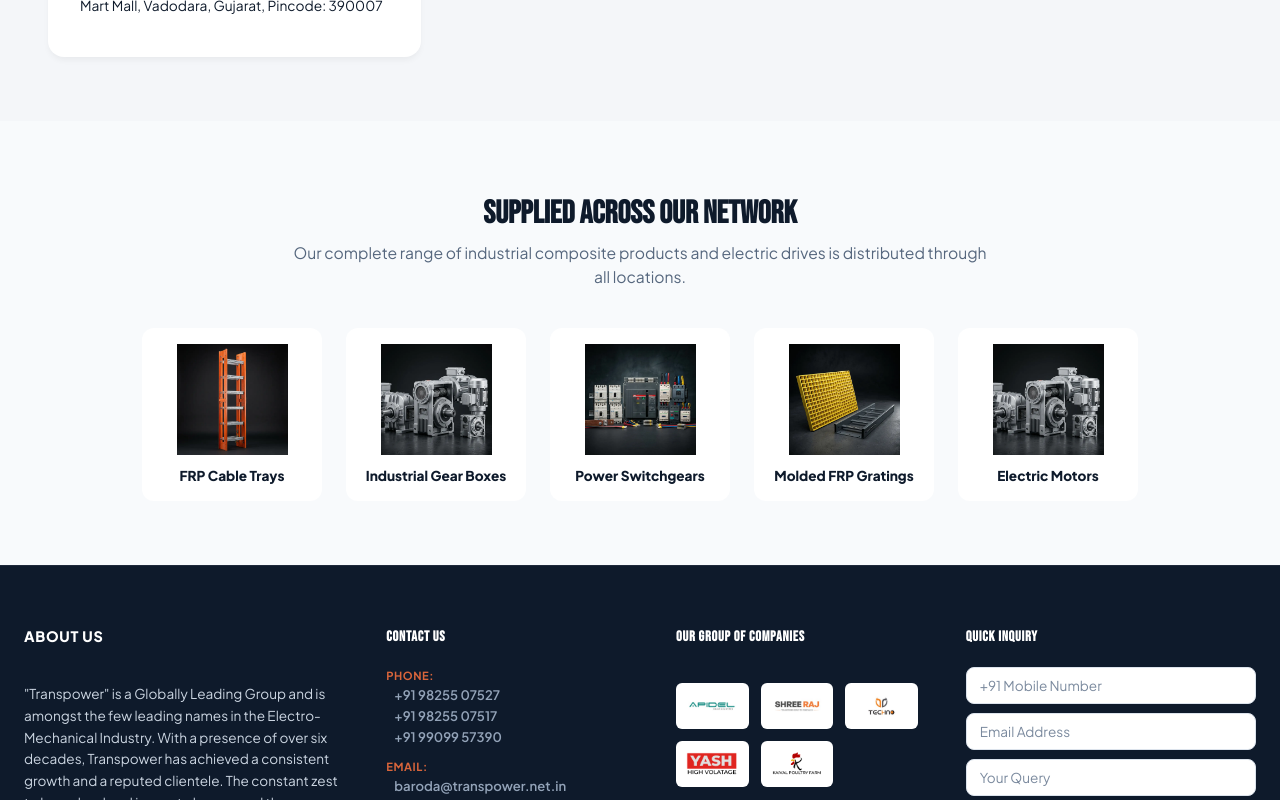
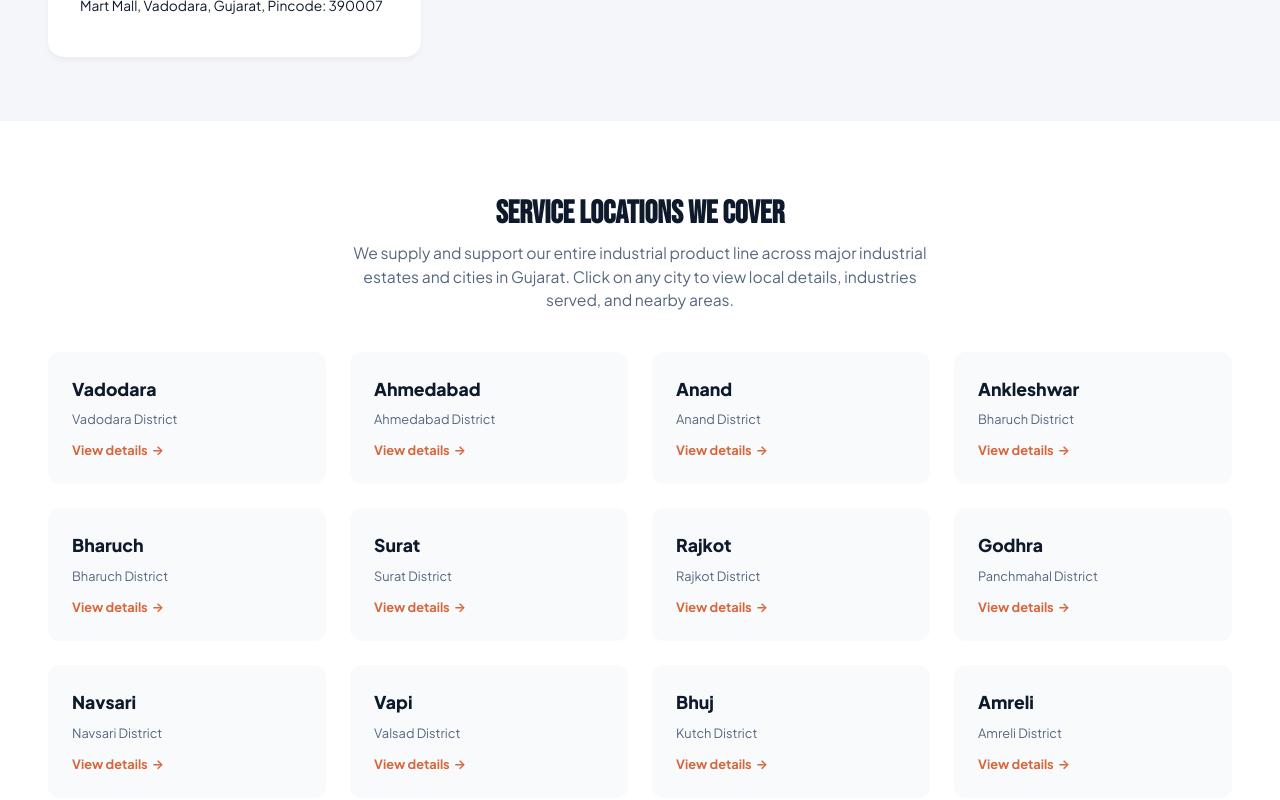
Before and after one commit to Jayjadav221024/transpower.com, a React (Vite) app in the folder frontend/: page /locations in a window 1280 px wide. Shown: the part 1020-1820 px from the top of the page. Built offline with nearby package versions, Linux system fonts and the light colour scheme; no server answers.

Commit message:
feat: add LocationsPage to display office network, service cities, and product distribution map

```diff
--- a/frontend/src/pages/LocationsPage.jsx
+++ b/frontend/src/pages/LocationsPage.jsx
@@ -4,10 +4,11 @@ import '../styles/locations.css';
 import { PRODUCT_CARDS } from '../data/products';
 import { SITE_NAME, absoluteUrl } from '../config/site';
 import { GROUP_OFFICES } from '../data/company';
+import { CITIES } from '../data/cities';
 
 export default function LocationsPage() {
   const title = 'Where We Supply';
-  const description = 'Transpower Technologies Pvt. Ltd. supplies high-performance FRP molded gratings, cable trays, industrial gearboxes, and electrical switchgears through our offices in Vadodara, Ahmedabad, and Ankleshwar.';
+  const description = 'Transpower Technologies Pvt. Ltd. supplies high-performance FRP molded gratings, cable trays, industrial gearboxes, and electrical switchgears through our offices and extensive supply network in Vadodara, Ahmedabad, Anand, Ankleshwar, Bharuch, Surat, Rajkot, Godhra, Navsari, Vapi, Bhuj, Amreli, and Dahod.';
 
   const jsonLd = [
     {
@@ -92,6 +93,54 @@ export default function LocationsPage() {
         </div>
       </section>
 
+      <section className="section locations-cities" style={{ padding: '4rem 1.5rem', background: '#fff', borderTop: '1px solid var(--border)' }}>
+        <div className="container">
+          <div className="section-header" style={{ marginBottom: '2.5rem', textAlign: 'center' }}>
+            <h2 style={{ fontSize: '2rem', fontWeight: 800 }}>Service Locations We Cover</h2>
+            <p style={{ color: 'var(--text-muted)', marginTop: '0.5rem', maxWidth: '600px', margin: '0.5rem auto 0' }}>
+              We supply and support our entire industrial product line across major industrial estates and cities in Gujarat. Click on any city to view local details, industries served, and nearby areas.
+            </p>
+          </div>
+          <div className="locations-cities-grid" style={{ display: 'grid', gridTemplateColumns: 'repeat(auto-fill, minmax(220px, 1fr))', gap: '1.5rem' }}>
+            {CITIES.map((city) => (
+              <Link
+                to={`/locations/${city.slug}`}
+                key={city.slug}
+                className="city-card-link"
+                style={{
+                  background: '#f8fafc',
+                  border: '1px solid var(--border)',
+                  borderRadius: '12px',
+                  padding: '1.5rem',
+                  textDecoration: 'none',
+                  color: 'var(--text-main)',
+                  display: 'flex',
+                  flexDirection: 'column',
+                  gap: '0.5rem',
+                  transition: 'all 0.2s ease-in-out',
+                }}
+                onMouseEnter={(e) => {
+                  e.currentTarget.style.transform = 'translateY(-2px)';
+                  e.currentTarget.style.borderColor = 'var(--accent-orange)';
+                  e.currentTarget.style.boxShadow = '0 10px 15px -3px rgba(0, 0, 0, 0.05)';
+                }}
+                onMouseLeave={(e) => {
+                  e.currentTarget.style.transform = 'none';
+                  e.currentTarget.style.borderColor = 'var(--border)';
+                  e.currentTarget.style.boxShadow = 'none';
+                }}
+              >
+                <strong style={{ fontSize: '1.1rem', fontWeight: 800 }}>{city.name}</strong>
+                <span style={{ fontSize: '0.8rem', color: 'var(--text-muted)' }}>{city.district} District</span>
+                <span style={{ fontSize: '0.8rem', color: 'var(--accent-orange)', fontWeight: 700, marginTop: '0.25rem', display: 'flex', alignItems: 'center', gap: '0.25rem' }}>
+                  View details <span aria-hidden="true">→</span>
+                </span>
+              </Link>
+            ))}
+          </div>
+        </div>
+      </section>
+
       <section className="section locations-products" style={{ background: '#f8fafc', padding: '4rem 1.5rem', borderTop: '1px solid var(--border)', borderBottom: '1px solid var(--border)' }}>
         <div className="container" style={{ textAlign: 'center' }}>
           <div className="section-header" style={{ marginBottom: '2.5rem' }}>
```
